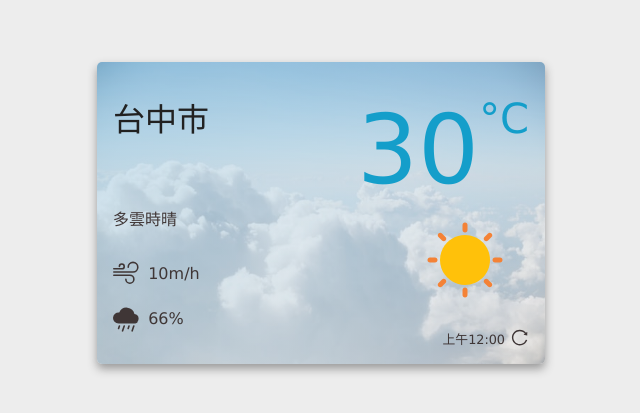
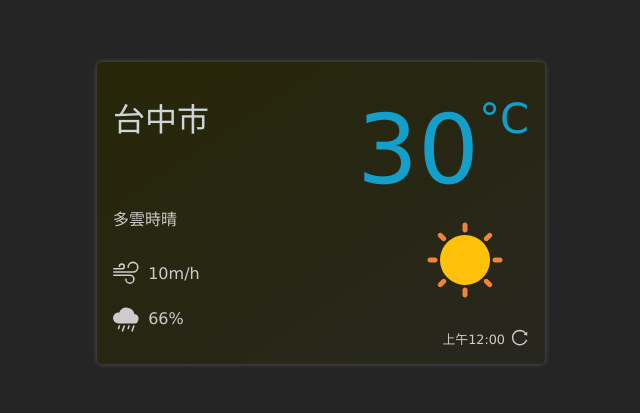
Before and after one commit to WeiLocus/weather-cast, a React (Vite) app: page / in a window 1280 px wide. Shown: the part 187-600 px from the top of the page, without its empty margins (319-959 px from the left). Built offline with nearby package versions, Linux system fonts and the light colour scheme.

Commit message:
feat: change color and bgColor by props

```diff
--- a/globalStyles.js
+++ b/globalStyles.js
@@ -42,20 +42,23 @@ export const theme = {
   light: {
     bgColor:'#ededed',
     cardColor: '#f9f9f9',
+    cardColor1: 'rgba(114,185,220, 0.4)',
+    cardColor2: 'rgba(238,238,238, 0.4)',
     boxShadow:
-      '0 1px 4px 0 rgba(153,153,153)',
+      '0 0.3rem 0.5rem 0 rgba(153,153,153)',
     titleColor: '#212121',
-    temperatureColor: '#149ECA',
     textColor: '#3f3636',
+    cardImage:  "./images/bg-card.jpg",
 
   },
   dark: {
-    bgColor: '#1F2022',
+    bgColor: '#252525',
     cardColor: '#121416',
+    cardColor1: 'rgba(40,39,0, 0.8)',
+    cardColor2: 'rgba(40,39,30, 0.8)',
     boxShadow:
-      '0 1px 4px 0 rgba(0, 0, 0, 0.2)',
-    titleColor: '#f9f9fa',
-    temperatureColor: '#149ECA',
+      '0 0 0.3rem 0 rgba(90,90,90)',
+    titleColor: '#cdd6d9',
     textColor: '#cccccc',
   }
 }
--- a/src/styles/style.js
+++ b/src/styles/style.js
@@ -6,17 +6,18 @@ export const Container = styled.div`
   justify-content: center;
   min-width: 360px;
   height: 100%;
-  background-color: var(--color-bg);
+  background-color: ${ ( {theme} ) => theme.bgColor };
 `
 export const Card = styled.div`
   position: relative;
   min-width: 35%;
   padding: 2rem 1rem;
   background-image: linear-gradient(to right bottom,
-    rgba(114,185,220, 0.4),
-    rgba(238,238,238, 0.4)),url("./images/bg-card.jpg");
+    ${ ( {theme} ) => theme.cardColor1 },
+    ${ ( {theme} ) => theme.cardColor2 }),url(${ ( {theme} ) => theme.cardImage });
   background-size: cover;
-  box-shadow: 0 0.3rem 0.6rem 0 #999999;
+  box-shadow: ${ ( {theme} ) => theme.boxShadow };
+
   border-radius: 5px;
 `
 
@@ -27,7 +28,7 @@ export const TopCard = styled.div`
 `
 
 export const BottomCard = styled.div`
-  color: var(--color-secondary);
+  color: ${ ( {theme} ) => theme.textColor };
 
   .day-icon {
     position: absolute;
@@ -40,19 +41,20 @@ export const BottomCard = styled.div`
 export const Location = styled.div`
   margin-bottom: 1.2rem;
   font-size: var(--fs-big-100);
-  color: #212121;
+  color: ${ ( {theme} ) => theme.titleColor };
 `
 
 export const Temperature = styled.div`
+  display: flex;
   color: var(--color-temp);
   font-size: var(--fs-big-500);
   font-weight: 300;
-  display: flex;
 `;
 
 export const Description = styled.div`
+  margin-bottom: 1.875rem;
   font-size: var(--fs-basic);
-  margin-bottom: 1.875rem;
+
 `;
 
 export const Celsius = styled.div`
```
